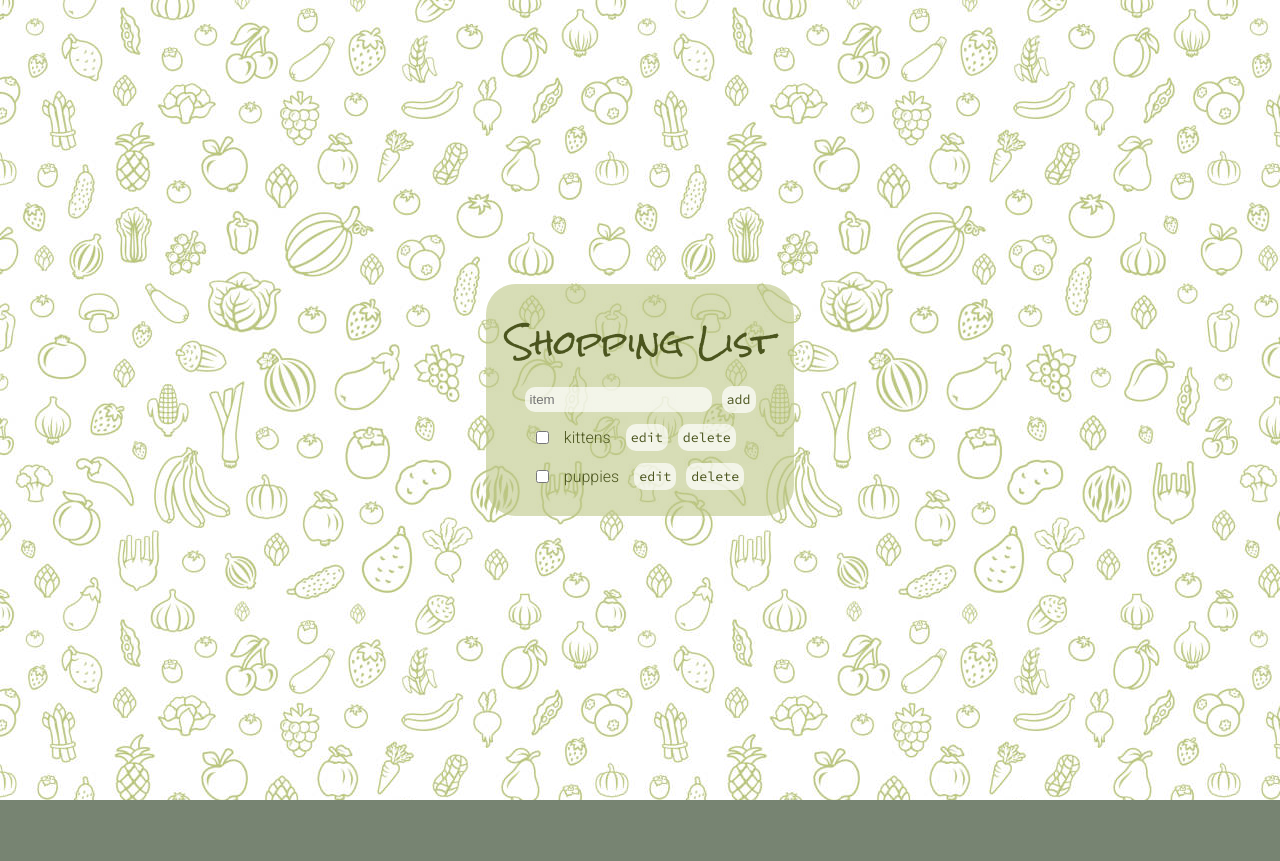
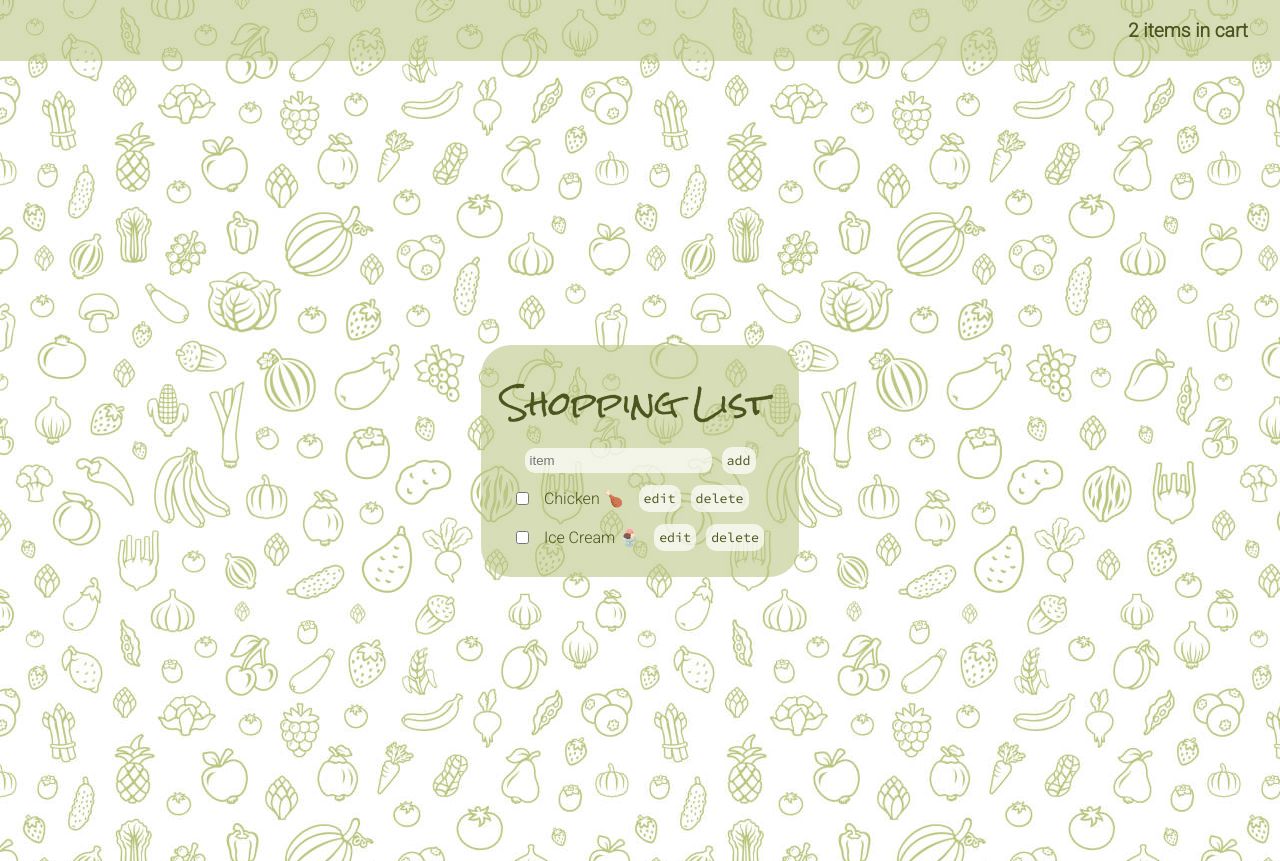
Before and after one commit to ian-ch-jsx/shopping-list, a React (Create React App) app: page / in a window 1280 px wide. Before the commit the page ends 800 px from the top, so only its background shows below. Built offline with nearby package versions, Linux system fonts and the light colour scheme.

Commit message:
created header and listcontext, refactored main

```diff
--- a/src/App.jsx
+++ b/src/App.jsx
@@ -1,11 +1,18 @@
 import './App.css';
+import Header from './components/Header/Header';
+import ListProvider from './context/ListContext';
 import Main from './views/Main/Main';
 
 function App() {
   return (
-    <div className="App">
-      <Main />
-    </div>
+    <>
+      <ListProvider>
+        <Header />
+        <div className="App">
+          <Main />
+        </div>
+      </ListProvider>
+    </>
   );
 }
 
--- /dev/null
+++ b/src/components/Header/Header.css
@@ -0,0 +1,13 @@
+header {
+  background-color: rgba(188, 199, 133, 0.6);
+}
+
+header div {
+  display: flex;
+  margin: auto;
+  justify-content: right;
+  max-width: 95%;
+  align-items: center;
+  font-weight: bold;
+  font-size: 1.2rem;
+}
--- /dev/null
+++ b/src/components/Header/Header.jsx
@@ -0,0 +1,17 @@
+import './Header.css';
+import { useList } from '../../context/ListContext';
+
+export default function Header() {
+  const { items } = useList();
+  const message =
+    items.length === 1 ? `${items.length} item in cart` : `${items.length} items in cart`;
+  return (
+    <>
+      <header>
+        <div>
+          <p>{message}</p>
+        </div>
+      </header>
+    </>
+  );
+}
--- /dev/null
+++ b/src/context/ListContext.jsx
@@ -0,0 +1,77 @@
+import { createContext, useContext, useReducer } from 'react';
+
+const initialItems = [
+  { id: 0, text: 'Chicken 🍗', done: false },
+  { id: 1, text: 'Ice Cream 🍨', done: false },
+];
+
+function itemReducer(items, action) {
+  switch (action.type) {
+    case 'added': {
+      return [
+        ...items,
+        {
+          id: action.id,
+          text: action.text,
+          complete: false,
+        },
+      ];
+    }
+    case 'changed': {
+      return items.map((item) => {
+        if (item.id === action.task.id) {
+          return action.task;
+        }
+        return item;
+      });
+    }
+    case 'deleted': {
+      return items.filter((item) => item.id !== action.id);
+    }
+    default: {
+      throw Error(`Unknown action: ${action.type}`);
+    }
+  }
+}
+export const ListContext = createContext();
+
+export default function ListProvider({ children }) {
+  const [items, dispatch] = useReducer(itemReducer, initialItems);
+
+  const handleAddItem = (text) => {
+    dispatch({
+      type: 'added',
+      id: items.length + 1,
+      text,
+    });
+  };
+
+  const handleEditItem = (task) => {
+    dispatch({
+      type: 'changed',
+      task,
+    });
+  };
+
+  const handleDeleteItem = (taskId) => {
+    dispatch({
+      type: 'deleted',
+      id: taskId,
+    });
+  };
+
+  return (
+    <ListContext.Provider value={{ items, handleAddItem, handleEditItem, handleDeleteItem }}>
+      {children}
+    </ListContext.Provider>
+  );
+}
+
+export const useList = () => {
+  const context = useContext(ListContext);
+
+  if (!context)
+    throw new Error('You must wrap your component with a ListProvider in order to call useList');
+
+  return context;
+};
--- a/src/index.css
+++ b/src/index.css
@@ -1,13 +1,15 @@
 body {
   margin: 0;
-  font-family: -apple-system, BlinkMacSystemFont, 'Segoe UI', 'Roboto', 'Oxygen',
-    'Ubuntu', 'Cantarell', 'Fira Sans', 'Droid Sans', 'Helvetica Neue',
-    sans-serif;
+  font-family: -apple-system, BlinkMacSystemFont, 'Segoe UI', 'Roboto', 'Oxygen', 'Ubuntu',
+    'Cantarell', 'Fira Sans', 'Droid Sans', 'Helvetica Neue', sans-serif;
   -webkit-font-smoothing: antialiased;
   -moz-osx-font-smoothing: grayscale;
 }
 
 code {
-  font-family: source-code-pro, Menlo, Monaco, Consolas, 'Courier New',
-    monospace;
+  font-family: source-code-pro, Menlo, Monaco, Consolas, 'Courier New', monospace;
 }
+
+#root {
+  width: 100%;
+}
--- a/src/views/Main/Main.jsx
+++ b/src/views/Main/Main.jsx
@@ -1,66 +1,12 @@
 import { useReducer } from 'react';
 import AddItem from '../../components/AddItem/AddItem';
 import ItemList from '../../components/ItemList/ItemList';
+import { useList } from '../../context/ListContext';
 import './Main.css';
 
-const initialItems = [
-  { id: 0, text: 'kittens', done: false },
-  { id: 1, text: 'puppies', done: false },
-];
+export default function Main() {
+  const { items, handleAddItem, handleDeleteItem, handleEditItem } = useList();
 
-function itemReducer(items, action) {
-  switch (action.type) {
-    case 'added': {
-      return [
-        ...items,
-        {
-          id: action.id,
-          text: action.text,
-          complete: false,
-        },
-      ];
-    }
-    case 'changed': {
-      return items.map((item) => {
-        if (item.id === action.task.id) {
-          return action.task;
-        }
-        return item;
-      });
-    }
-    case 'deleted': {
-      return items.filter((item) => item.id !== action.id);
-    }
-    default: {
-      throw Error(`Unknown action: ${action.type}`);
-    }
-  }
-}
-
-export default function Main() {
-  const [items, dispatch] = useReducer(itemReducer, initialItems);
-
-  const handleAddItem = (text) => {
-    dispatch({
-      type: 'added',
-      id: items.length + 1,
-      text,
-    });
-  };
-
-  const handleEditItem = (task) => {
-    dispatch({
-      type: 'changed',
-      task,
-    });
-  };
-
-  const handleDeleteItem = (taskId) => {
-    dispatch({
-      type: 'deleted',
-      id: taskId,
-    });
-  };
   return (
     <div className="list">
       <h1>Shopping List</h1>
```
Also changed, not shown: 1 other file (tests, documents, lock files or other folders).
